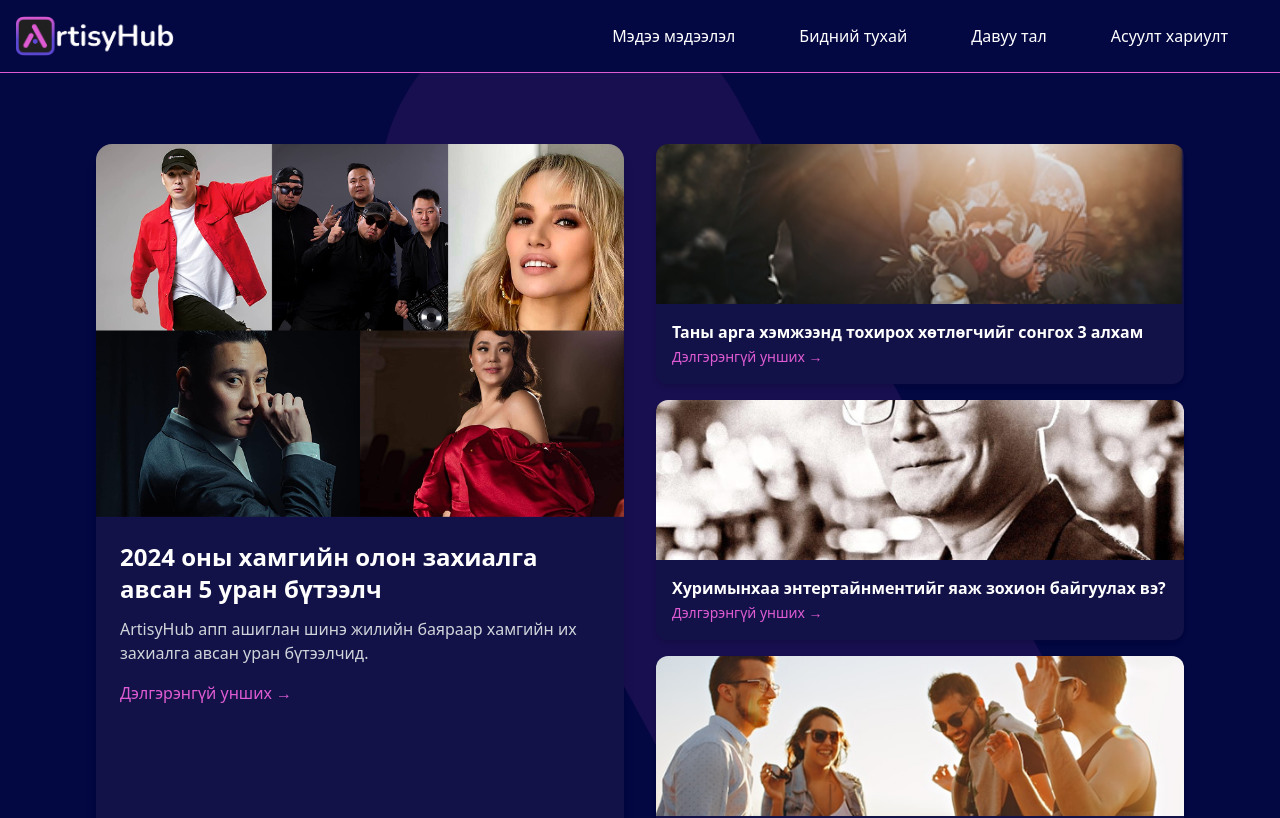
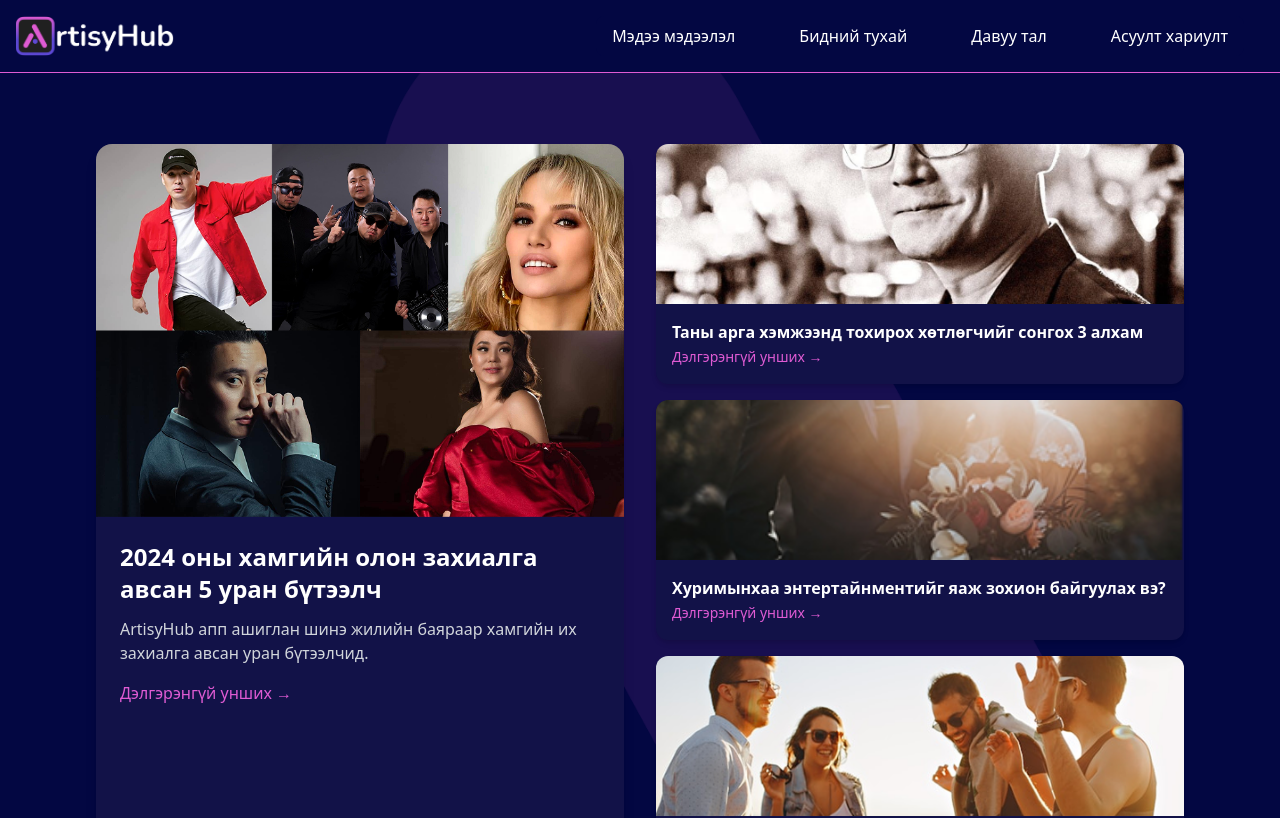
Before and after one commit to munkhbold010/ArtisyHub-repository, an Angular app: page /news in a window 1280 px wide. Shown: the top 818 px of the page. Built offline with nearby package versions, Linux system fonts and the light colour scheme.

Commit message:
Update news.component.html

```diff
--- a/src/app/pages/news/news.component.html
+++ b/src/app/pages/news/news.component.html
@@ -16,7 +16,7 @@
     <!-- 3 small news on the right -->
     <div class="md:col-span-2 grid grid-rows-3 gap-4">
       <div class="flex flex-col bg-[#121248] rounded-xl overflow-hidden shadow-md">
-        <img src="/assets/info/info3.png" class="w-full h-40 object-cover" />
+        <img src="/assets/info/info2.png" class="w-full h-40 object-cover" />
         <div class="p-4">
           <h4 class="font-semibold">Таны арга хэмжээнд тохирох хөтлөгчийг сонгох 3 алхам</h4>
           <a [routerLink]="['/news/news2']" class="text-sm text-[#DF5BD3] hover:underline">Дэлгэрэнгүй унших →</a>
@@ -24,7 +24,7 @@
       </div>
 
       <div class="flex flex-col bg-[#121248] rounded-xl overflow-hidden shadow-md">
-        <img src="/assets/info/info2.png" class="w-full h-40 object-cover" />
+        <img src="/assets/info/info3.png" class="w-full h-40 object-cover" />
         <div class="p-4">
           <h4 class="font-semibold">Хуримынхаа энтертайнментийг яаж зохион байгуулах вэ?</h4>
           <a [routerLink]="['/news/news3']" class="text-sm text-[#DF5BD3] hover:underline">Дэлгэрэнгүй унших →</a>
```
